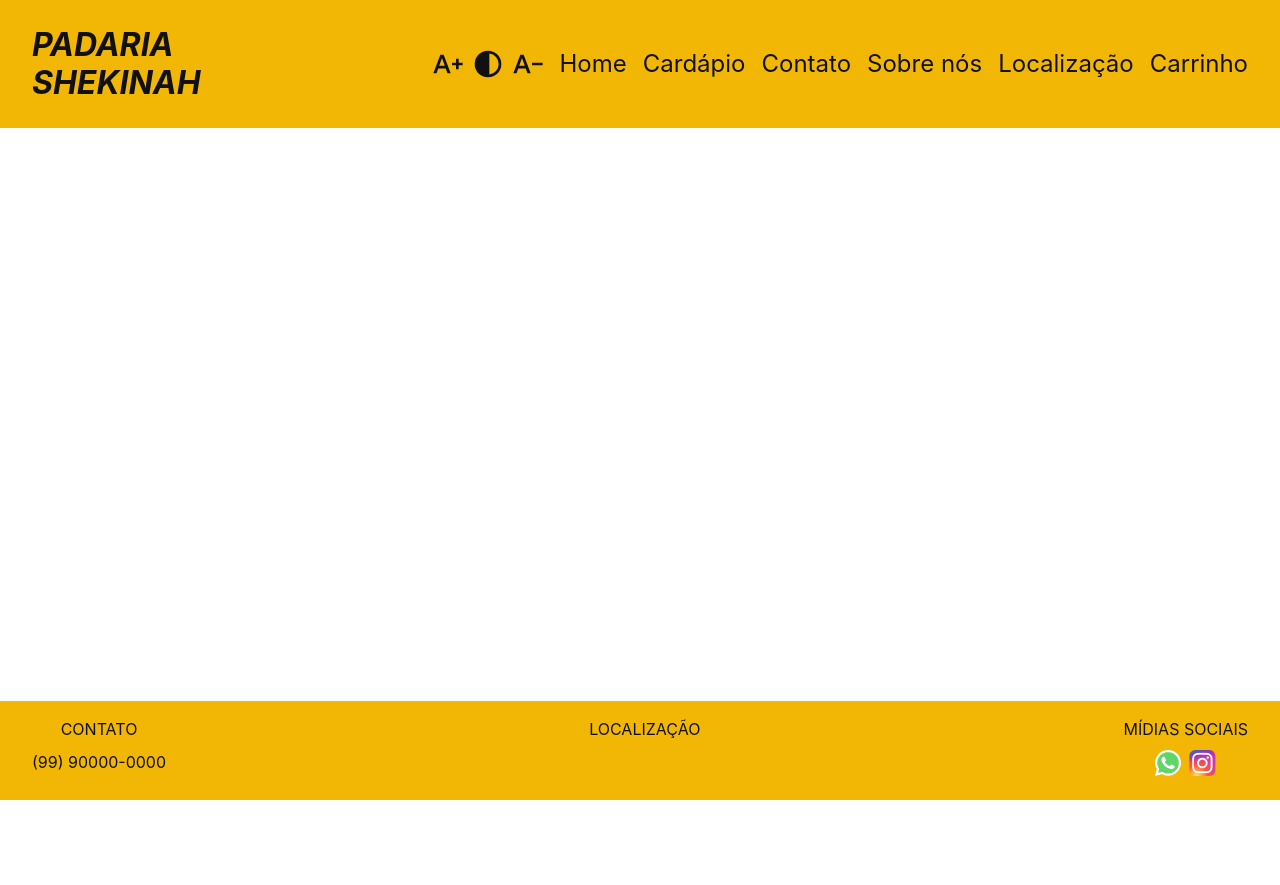
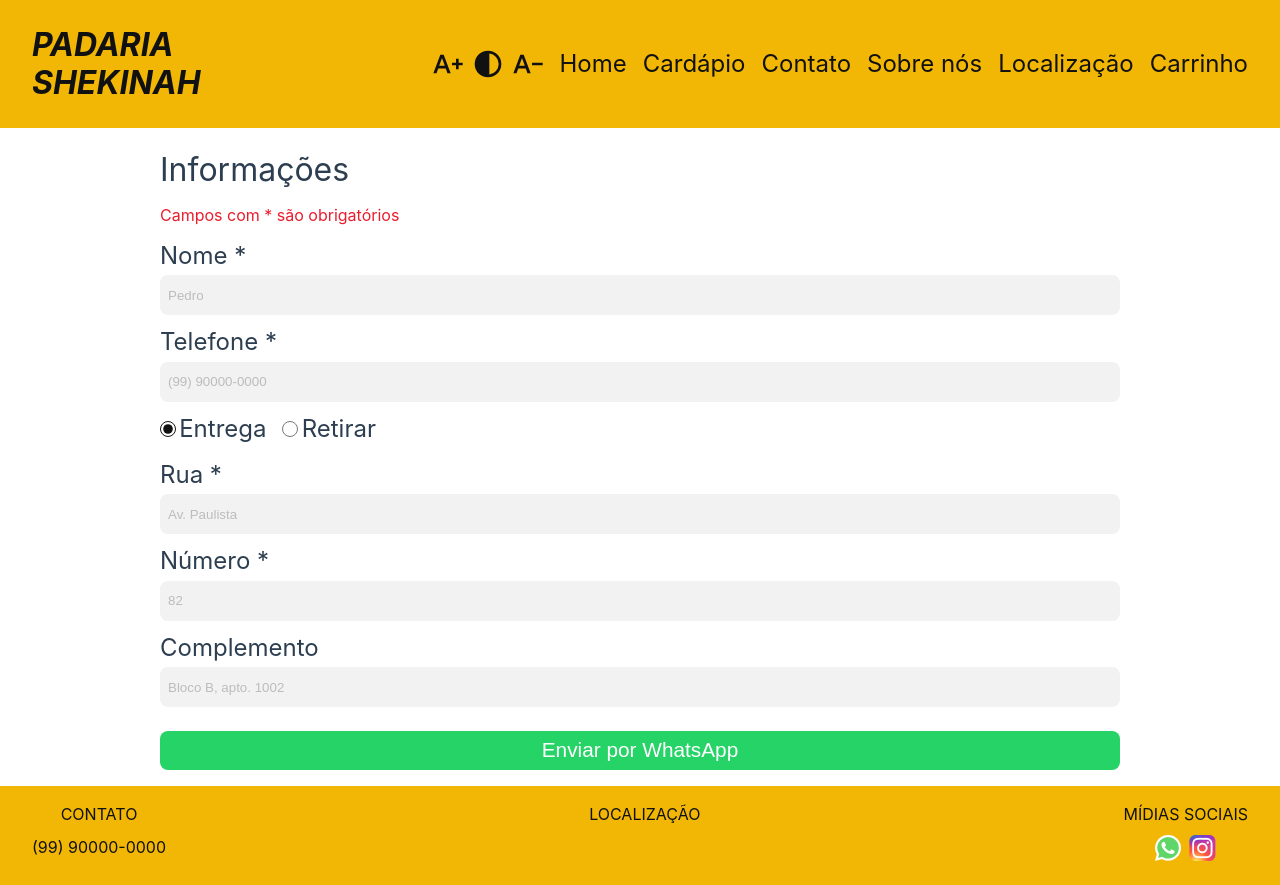
Before and after one commit to HordLawk/PadariaShekinah, a Vue app: page /pedido in a window 1280 px wide. Before the commit the page ends 800 px from the top, so only its background shows below. Built offline with nearby package versions, Linux system fonts and the light colour scheme.

Commit message:
feat(views): send order page

```diff
--- a/src/router/index.ts
+++ b/src/router/index.ts
@@ -42,6 +42,10 @@ const router = createRouter({
       path: '/carrinho',
       component: () => import('../views/CartView.vue'),
     },
+    {
+      path: '/pedido',
+      component: () => import('../views/OrderView.vue'),
+    },
   ],
 })
 
--- /dev/null
+++ b/src/views/OrderView.vue
@@ -0,0 +1,129 @@
+<script setup lang="ts">
+import { ref } from 'vue';
+
+const isDelivery = ref(true);
+const name = ref('');
+const phone = ref('');
+const street = ref('');
+const number = ref('');
+const complement = ref('');
+
+const sendOrder = () => {
+    let message = (
+        `*Nome:* ${name.value}\n` +
+        `*Telefone:* ${phone.value}\n` +
+        `*Modo:* ${isDelivery.value ? 'Entrega' : 'Retirada'}\n`
+    );
+    if(isDelivery.value){
+        message += (
+            `*Rua:* ${street.value}\n` +
+            `*Número:* ${number.value}\n`
+        );
+        if(complement.value) message += `*Complemento:* ${complement.value}\n`;
+    }
+    window.open(`https://wa.me/${''}?text=${encodeURI(message)}`, '_blank');
+}
+</script>
+
+<template>
+    <form class="container" @submit.prevent.stop="sendOrder">
+        <h1>Informações</h1>
+        <p>Campos com * são obrigatórios</p>
+        <div>
+            <label for="name">Nome *</label>
+            <input type="text" name="name" id="name" placeholder="Pedro" required v-model.trim="name" />
+        </div>
+        <div>
+            <label for="phone">Telefone *</label>
+            <input
+                type="tel"
+                name="phone"
+                id="phone"
+                placeholder="(99) 90000-0000"
+                pattern="^(\([1-9]{2}\)|[1-9]{2})\s*9?\d{4}-?\d{4}$"
+                required
+                v-model="phone"
+            />
+        </div>
+        <div class="delivery">
+            <div>
+                <input type="radio" name="delivery" id="delivery" :value="true" v-model="isDelivery" checked />
+                <label for="delivery">Entrega</label>
+            </div>
+            <div>
+                <input type="radio" name="delivery" id="takeout" :value="false" v-model="isDelivery" />
+                <label for="takeout">Retirar</label>
+            </div>
+        </div>
+        <template v-if="isDelivery">
+            <div>
+                <label for="street">Rua *</label>
+                <input type="text" name="street" id="street" placeholder="Av. Paulista" required v-model.trim="street"/>
+            </div>
+            <div>
+                <label for="number">Número *</label>
+                <input type="number" name="number" id="number" placeholder="82" required v-model="number" />
+            </div>
+            <div>
+                <label for="complement">Complemento</label>
+                <input
+                    type="text"
+                    name="complement"
+                    id="complement"
+                    placeholder="Bloco B, apto. 1002"
+                    v-model.trim="complement"
+                />
+            </div>
+        </template>
+        <input type="submit" class="button full" value="Enviar por WhatsApp" />
+    </form>
+</template>
+
+<style scoped>
+.container {
+    margin: 2rem 2rem;
+    display: flex;
+    flex-direction: column;
+    gap: .5rem;
+    > div {
+        display: flex;
+        flex-direction: column;
+        label {
+            font-size: 1.5rem;
+        }
+    }
+    .delivery {
+        flex-direction: row;
+        gap: 1rem;
+        > div {
+            display: flex;
+            align-items: baseline;
+            gap: .2rem;
+            > input {
+                width: 1rem;
+                height: 1rem;
+                accent-color: var(--color-primary);
+            }
+            > input:checked{
+                accent-color: var(--color-secundary);
+            }
+        }
+    }
+    > p {
+        color: var(--vt-c-red);
+    }
+    .button {
+        background-color: #25d366;
+        border: none;
+    }
+    @media (min-width: 769px) {
+        margin: 1rem 5rem;
+    }
+    @media (min-width: 1025px) {
+        margin: 1rem 10rem;
+    }
+    @media (min-width: 1441px) {
+        margin: 1rem 15rem;
+    }
+}
+</style>
```
